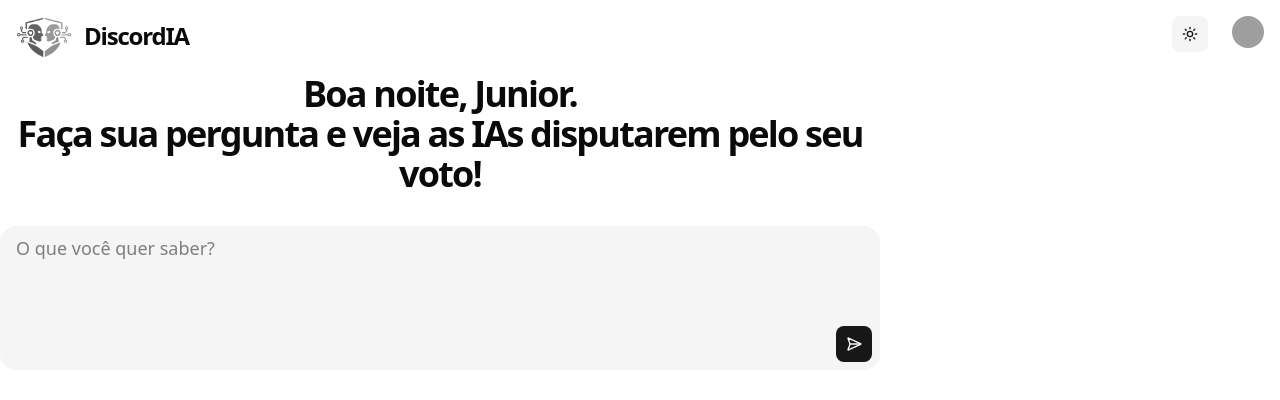
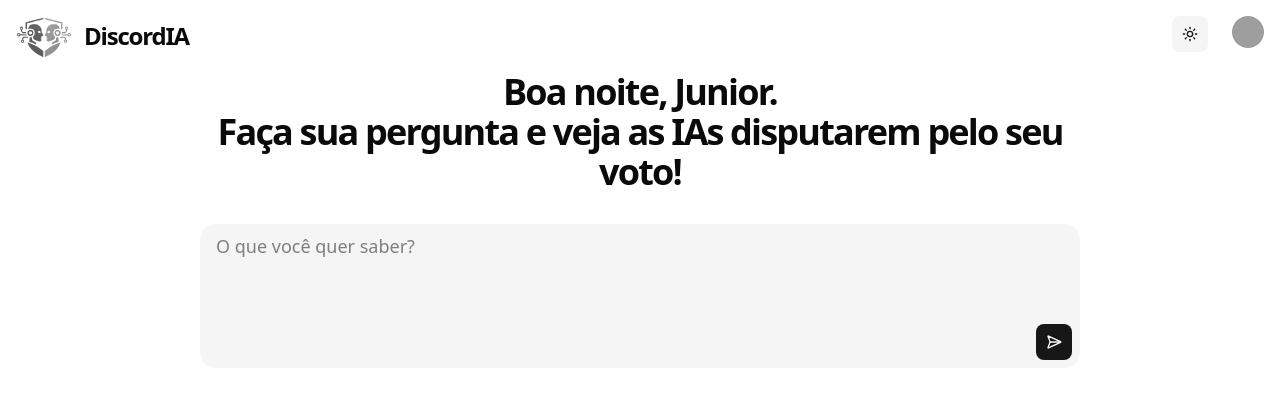
Before and after one commit to ejunior95/discordia, a React (Vite) app in the folder front/: page / in a window 1280 px wide. Shown: the top 400 px of the page. Built offline with nearby package versions, Linux system fonts and the light colour scheme; grey boxes are pictures that could not be loaded.

Commit message:
feat: Centralizando objetos na tela

```diff
--- a/front/src/App.tsx
+++ b/front/src/App.tsx
@@ -6,9 +6,9 @@ function App() {
   return (
     <ThemeProvider defaultTheme="system" storageKey="discordia-theme-select">
       <Navbar />
-      <div className='h-dvh w-full flex-col'>
+      <section className='w-full h-dvh flex-col place-content-center justify-items-center absolute top-18 left-0'>
         <ChatBody />
-      </div>
+      </section>
     </ThemeProvider>
   )
 }
```
